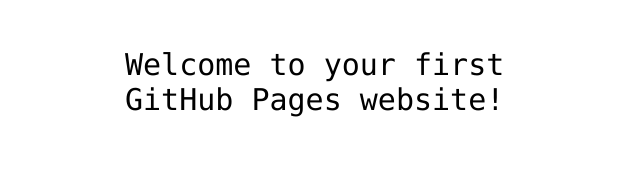
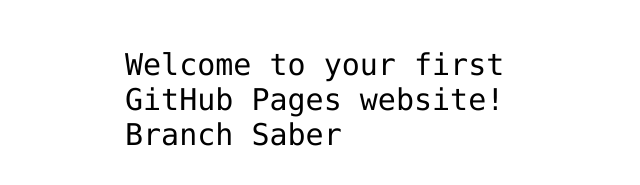
Before and after one commit to SaberOkami/saberokami.github.io, a plain HTML site: page index.html in a window 1280 px wide. Shown: the part 341-526 px from the top of the page, without its empty margins (315-955 px from the left). Drawn offline with Linux system fonts and the light colour scheme.

Commit message:
test commit branch

```diff
--- a/index.html
+++ b/index.html
@@ -12,7 +12,7 @@
 <img src="https://octodex.github.com/images/daftpunktocat-thomas.gif" id="octocat" alt="octocat-gif" />
 
 <!-- Change this code here by copy and pasting your template on line 15 -->
-<p>Welcome to your first GitHub Pages website!</p>
+<p>Welcome to your first GitHub Pages website! Branch Saber</p>
 
 </body>
 </html>
```
Also changed, not shown: 1 other file.
